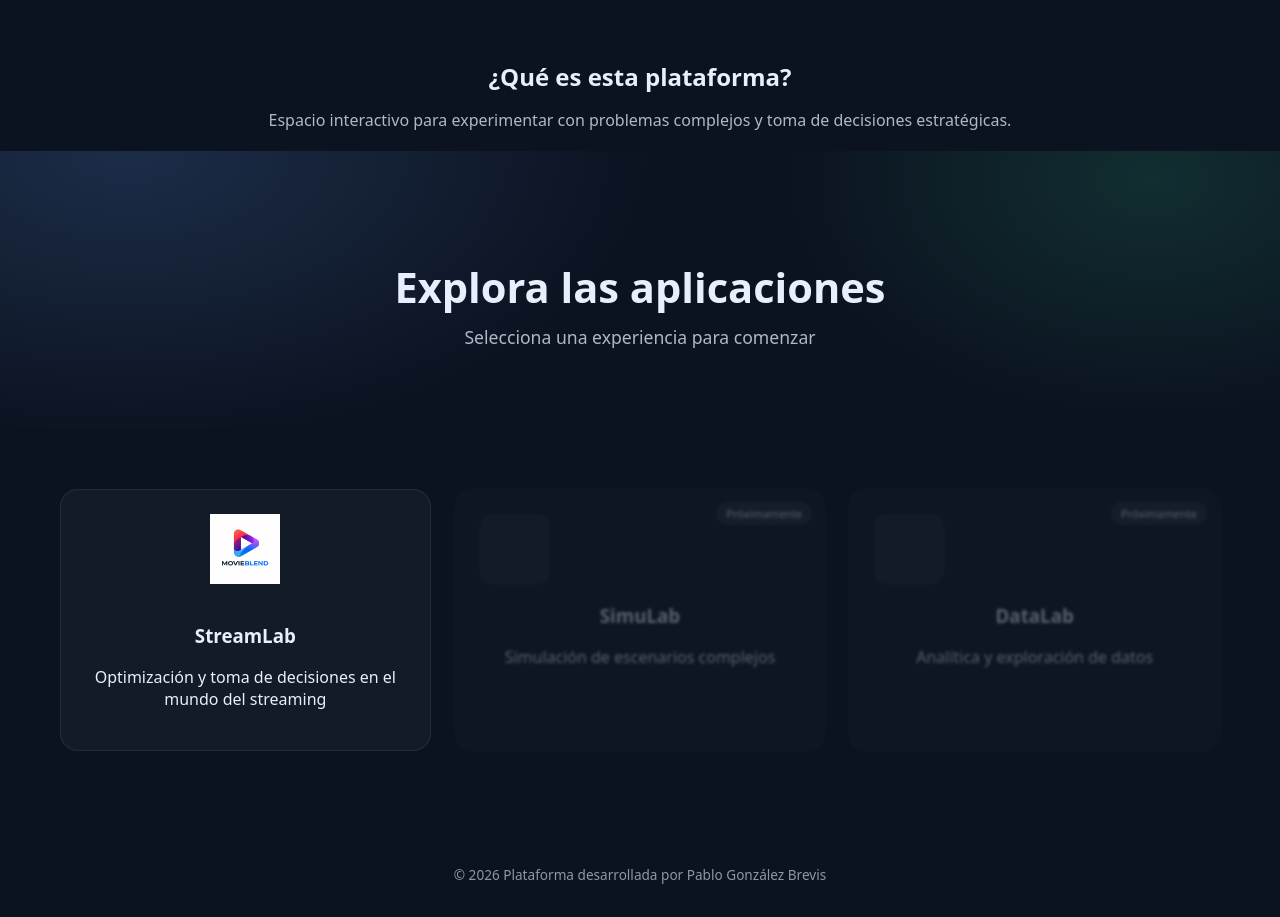
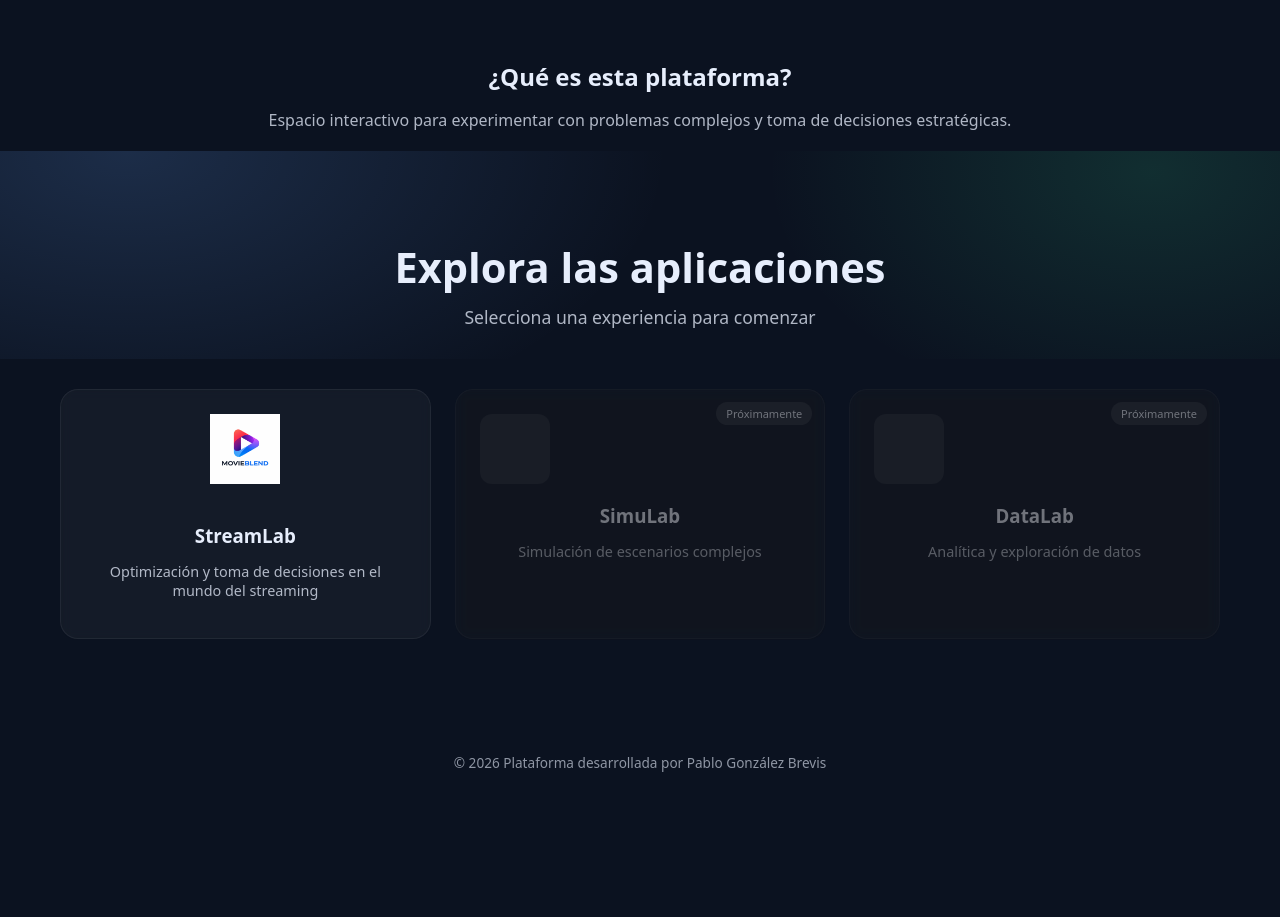
Before and after one commit to yopabloski/mi-sitio, a plain HTML site: page index.html in a window 1280 px wide. After the commit the page ends 846 px from the top, so only its background shows below. Drawn offline with Linux system fonts and the light colour scheme.

Commit message:
Update main.css

```diff
--- a/assets/css/main.css
+++ b/assets/css/main.css
@@ -17,12 +17,16 @@ body {
   color: #e7eefc;
 }
 
+body {
+  padding-bottom: 40px;
+}
+
 /* ============================= */
 /* HERO */
 /* ============================= */
 
 .hero {
-  padding: 80px 20px;
+  padding: 60px 20px 30px 20px;
   text-align: center;
   background: radial-gradient(900px 500px at 10% 0%, rgba(106,167,255,.18), transparent 60%),
               radial-gradient(700px 450px at 90% 10%, rgba(56,217,150,.14), transparent 55%),
@@ -112,21 +116,8 @@ body {
 
 .platform {
   max-width: 1200px;
-  margin: 60px auto 80px auto;
+  margin: 30px auto 80px auto;
   padding: 0 20px;
-}
-
-.platform-header {
-  text-align: center;
-  margin-bottom: 40px;
-}
-
-.platform-header h2 {
-  margin-bottom: 10px;
-}
-
-.platform-header p {
-  opacity: 0.7;
 }
 
 /* GRID DE APPS */
@@ -141,14 +132,15 @@ body {
 
 .app-card {
   background: rgba(255,255,255,0.04);
-  border: 1px solid rgba(255,255,255,0.08);
+  border: 1px solid rgba(255,255,255,0.06);
   border-radius: 18px;
   padding: 24px;
   text-align: center;
-  transition: 0.25s ease;
+  transition: all 0.25s ease;
   position: relative;
   text-decoration: none;
   color: inherit;
+  backdrop-filter: blur(6px);
 }
 
 /* LOGO */
@@ -174,16 +166,30 @@ body {
 }
 
 .app-card.active:hover {
-  transform: translateY(-6px) scale(1.02);
-  border-color: rgba(106,167,255,.6);
-  background: rgba(106,167,255,.08);
+  transform: translateY(-6px) scale(1.03);
+  border-color: rgba(106,167,255,.8);
+  background: rgba(106,167,255,.12);
+  box-shadow: 0 10px 30px rgba(0,0,0,0.3);
+}
+
+.app-card.locked:hover {
+  cursor: not-allowed;
 }
 
 /* APP BLOQUEADA */
 
 .app-card.locked {
-  opacity: 0.35;
-  filter: blur(1.5px);
+  opacity: 0.45;
+  filter: grayscale(0.6);
+}
+
+.apps-grid h3 {
+  margin-bottom: 8px;
+}
+
+.apps-grid p {
+  font-size: 0.9rem;
+  opacity: 0.75;
 }
 
 /* BADGE */
```
